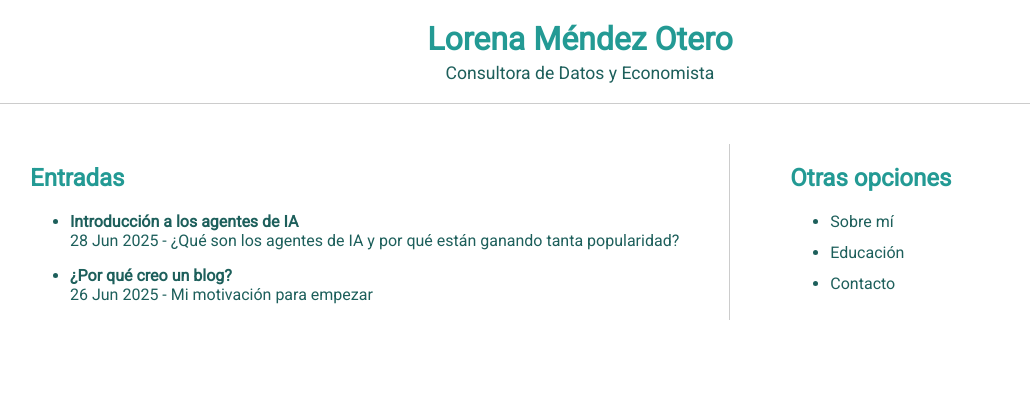
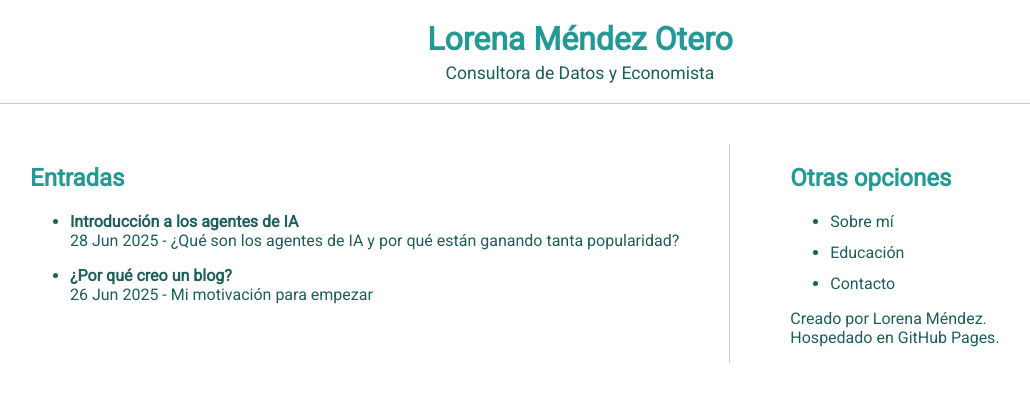
Before and after one commit to lmendezotero/lmendezotero.github.io, a Jekyll site: the page built from index.md, in a window 1280 px wide, cut to the strip 174-576 px from the top of the page. Shown: the whole strip, without its empty margins (60-1090 px from the left). Built offline with Jekyll 4.4.1, drawn with Linux system fonts in a browser that asks for light colours; the list of posts is cut into pages by our own code.

Commit message:
Update default.html

```diff
--- a/_layouts/default.html
+++ b/_layouts/default.html
@@ -32,6 +32,7 @@
           <li><a href="{{ '/education' | relative_url }}">Educación</a></li>
           <li><a href="{{ '/contact' | relative_url }}">Contacto</a></li>
         </ul>
+        <p class="credit-note">Creado por Lorena Méndez.<br>Hospedado en GitHub Pages.</p>
       </aside>
 
     </div>
```
